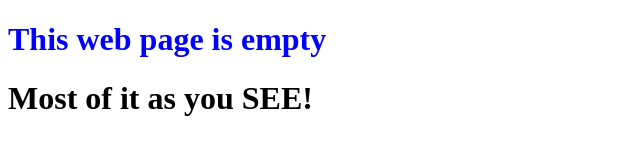
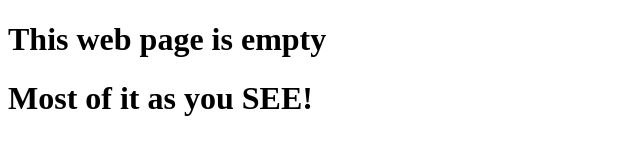
Before and after one commit to SanjayPatil/0main_openSAP_repo, a plain HTML site: page index.html in a window 1280 px wide. Shown: the whole page, without its empty margins (0-640 px from the left). Drawn offline with Linux system fonts and the light colour scheme.

Commit message:
Revert "added blue color to html"
This reverts commit 4da5dca1c768d1284cb91139c2d69c304ffa54ff.

```diff
--- a/index.html
+++ b/index.html
@@ -5,7 +5,7 @@
 	<title>A Page of Quotations</title>
 </head>
 <body>
-	<h1 style="color:blue">This web page is empty</h1>
+	<h1>This web page is empty</h1>
 	<h1>Most of it as you SEE!</h1>
 </body>
 </html>
```
